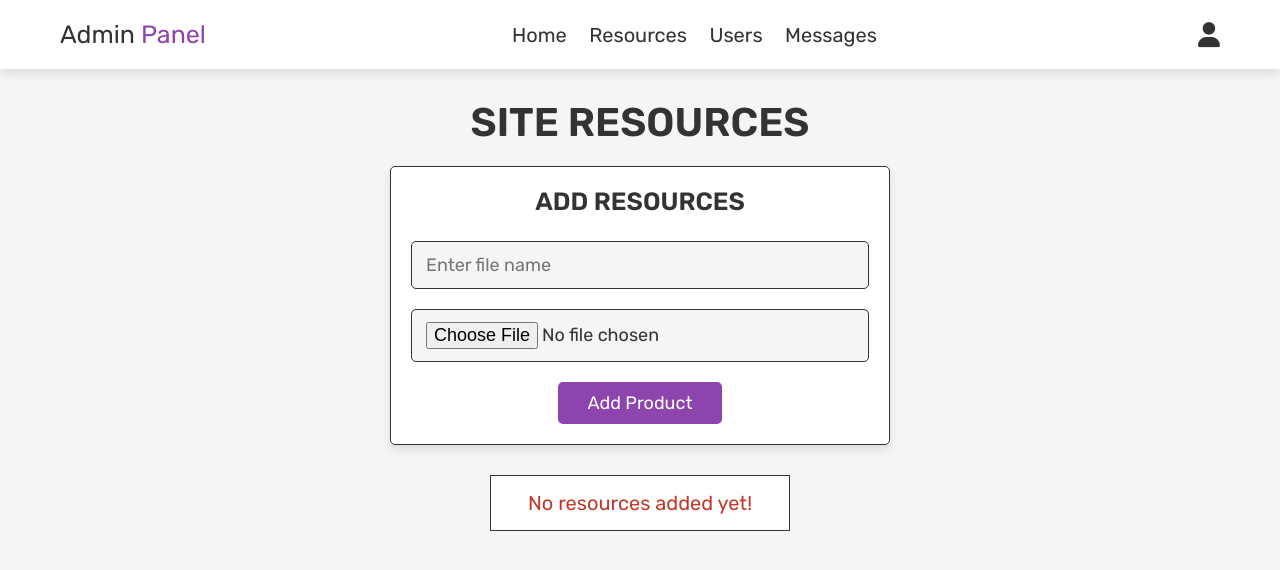
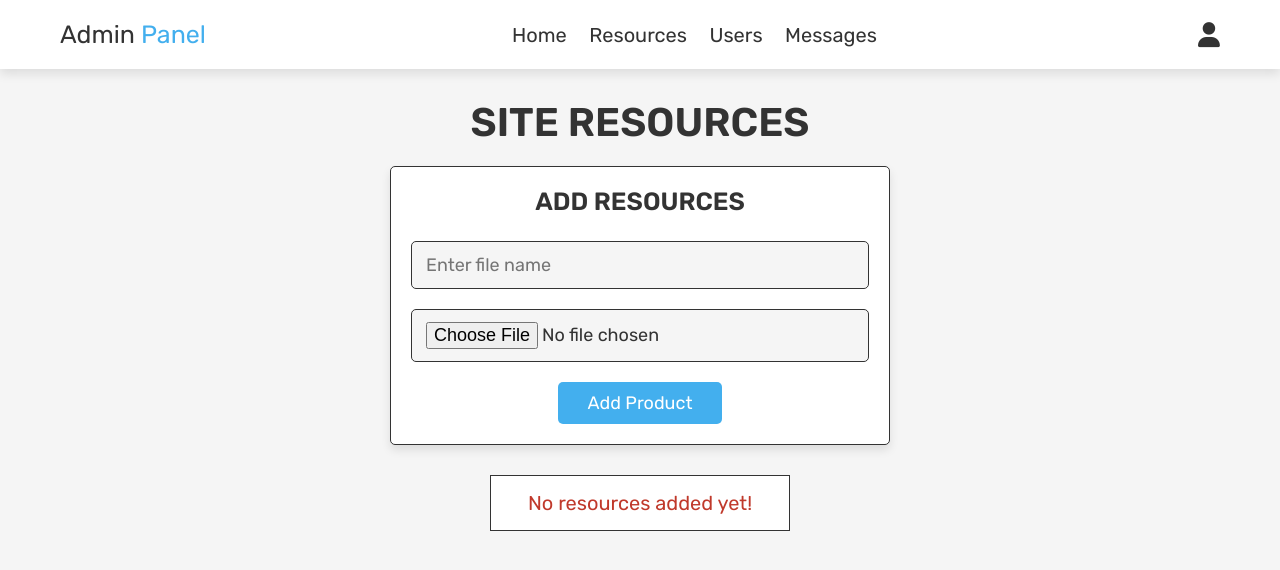
Before and after one commit to devfrankduah/pdfhubNew, a PHP site: page /admin_products.php in a window 1280 px wide. Shown: the top 570 px of the page. Run offline with PHP 8.4, Linux system fonts and the light colour scheme; the visitor is signed in with stand-in values (Sample User, id 1); data that the repository does not hold is empty.

Commit message:
update functionality

```diff
--- a/admin_products.php
+++ b/admin_products.php
@@ -13,7 +13,6 @@ if(!isset($admin_id)){
 if(isset($_POST['add_product'])){
 
    $name = mysqli_real_escape_string($conn, $_POST['name']);
-   $price = $_POST['price'];
    $item = $_FILES['item']['name'];
    $item_size = $_FILES['item']['size'];
    $item_tmp_name = $_FILES['item']['tmp_name'];
@@ -109,8 +108,8 @@ if(isset($_POST['update_resources'])){
             <h3>Add Resources</h3>
             <input type="text" name="name" class="box" placeholder="Enter file name" required>
             <!-- <input type="number" min="0" name="price" class="box" placeholder="enter product price" required> -->
-            <input type="file" name="image" class="box" required>
-            <input type="submit" value="add product" name="add_resources" class="btn">
+            <input type="file" name="item" class="box" required>
+            <input type="submit" value="add product" name="add_product" class="btn">
         </form>
 
     </section>
--- a/checkout.php
+++ b/checkout.php
@@ -58,7 +58,7 @@ if(isset($_POST['order_btn'])){
     <meta charset="UTF-8">
     <meta http-equiv="X-UA-Compatible" content="IE=edge">
     <meta name="viewport" content="width=device-width, initial-scale=1.0">
-    <title>checkout</title>
+    <title>Checkout</title>
 
     <!-- font awesome cdn link  -->
     <link rel="stylesheet" href="https://cdnjs.cloudflare.com/ajax/libs/font-awesome/6.0.0/css/all.min.css">
--- a/styles/admin_style.css
+++ b/styles/admin_style.css
@@ -1,9 +1,9 @@
 @import url('https://fonts.googleapis.com/css2?family=Rubik:wght@300;400;500;600&display=swap');
 
 :root{
-   --purple:#8e44ad;
+   --blue:#43afee;
    --red:#c0392b;
-   --orange:#f39c12;
+   --yellow:#f7fa59;
    --black:#333;
    --white:#fff;
    --light-color:#666;
@@ -23,7 +23,7 @@
 }
 
 *::selection{
-   background-color: var(--purple);
+   background-color: var(--blue);
    color:var(--white);
 }
 
@@ -37,7 +37,7 @@
 }
 
 *::-webkit-scrollbar-thumb{
-   background-color: var(--purple);
+   background-color: var(--blue);
 }
 
 html{
@@ -121,11 +121,11 @@ section{
 
 .white-btn,
 .btn{
-   background-color: var(--purple);
+   background-color: var(--blue);
 }
 
 .option-btn{
-   background-color: var(--orange);
+   background-color: var(--yellow);
 }
 
 .delete-btn{
@@ -168,7 +168,7 @@ section{
 }
 
 .header .flex .logo span{
-   color:var(--purple);
+   color:var(--blue);
 }
 
 .header .flex .navbar a{
@@ -178,7 +178,7 @@ section{
 }
 
 .header .flex .navbar a:hover{
-   color:var(--purple);
+   color:var(--blue);
 }
 
 .header .flex .icons div{
@@ -189,7 +189,7 @@ section{
 }
 
 .header .flex .icons div:hover{
-   color:var(--purple);
+   color:var(--blue);
 }
 
 .header .flex .account-box{
@@ -218,7 +218,7 @@ section{
 }
 
 .header .flex .account-box p span{
-   color:var(--purple);
+   color:var(--blue);
 }
 
 .header .flex .account-box .delete-btn{
@@ -232,7 +232,7 @@ section{
 }
 
 .header .flex .account-box div a{
-   color:var(--orange);
+   color:var(--yellow);
 }
 
 .header .flex .account-box div a:hover{
@@ -270,7 +270,7 @@ section{
    margin-top: 1.5rem;
    padding:1.5rem;
    background-color: var(--light-bg);
-   color:var(--purple);
+   color:var(--blue);
    font-size: 2rem;
    border-radius: .5rem;
    border:var(--border);
@@ -407,7 +407,7 @@ section{
 }
 
 .orders .box-container .box p span{
-   color:var(--purple);
+   color:var(--blue);
 }
 
 .orders .box-container .box form{
@@ -451,7 +451,7 @@ section{
 }
 
 .users .box-container .box p span{
-   color:var(--purple);
+   color:var(--blue);
 }
 
 .users .box-container .box .delete-btn{
@@ -484,7 +484,7 @@ section{
 }
 
 .messages .box-container .box p span{
-   color:var(--purple);
+   color:var(--blue);
 }
 
 .messages .box-container .box .delete-btn{
```
